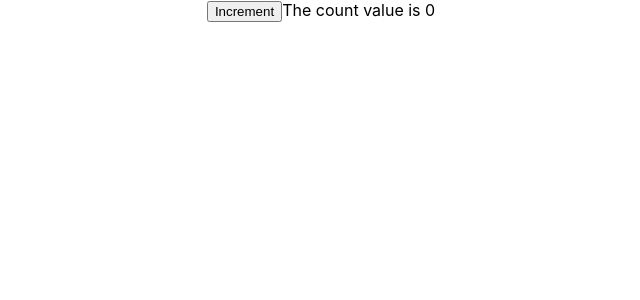
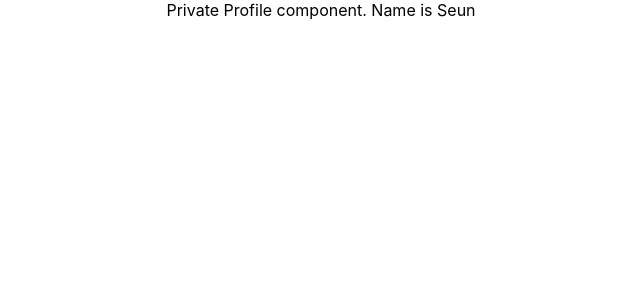
Before and after one commit to SeunOluwa/React-TS-Tutorial, a React (Create React App) app: page / in a window 1280 px wide. Shown: the top 300 px of the page, without its empty margins (319-959 px from the left). Built offline with nearby package versions, Linux system fonts and the light colour scheme.

Commit message:
component prop

```diff
--- a/src/App.tsx
+++ b/src/App.tsx
@@ -1,10 +1,11 @@
 import './App.css';
-import { Counter } from './components/class/Counter';
+import { Private } from './components/auth/Private';
+import { Profile } from './components/auth/Profile';
 
 function App() {
   return (
     <div className="App">
-      <Counter message='The count value is' />
+      <Private isLoggedIn={true} component={Profile} />
     </div>
   );
 }
--- /dev/null
+++ b/src/components/auth/Login.tsx
@@ -0,0 +1,7 @@
+export const Login = () => {
+    return (
+        <div>
+            Please login to continue
+        </div>
+    );
+}
--- /dev/null
+++ b/src/components/auth/Private.tsx
@@ -0,0 +1,16 @@
+import React from "react";
+import { Login } from "./Login";
+import { ProfileProps } from "./Profile";
+
+type PrivateProps = {
+    isLoggedIn: boolean
+    component: React.ComponentType<ProfileProps>
+}
+
+export const Private = ({ isLoggedIn, component: Component }: PrivateProps) => {
+    if (isLoggedIn) {
+        return <Component name='Seun' />
+    } else {
+        return <Login />
+    }
+}
--- /dev/null
+++ b/src/components/auth/Profile.tsx
@@ -0,0 +1,11 @@
+export type ProfileProps = {
+    name: string
+}
+
+export const Profile = ({ name }: ProfileProps) => {
+    return (
+        <div>
+            Private Profile component. Name is {name}
+        </div>
+    );
+}
```
